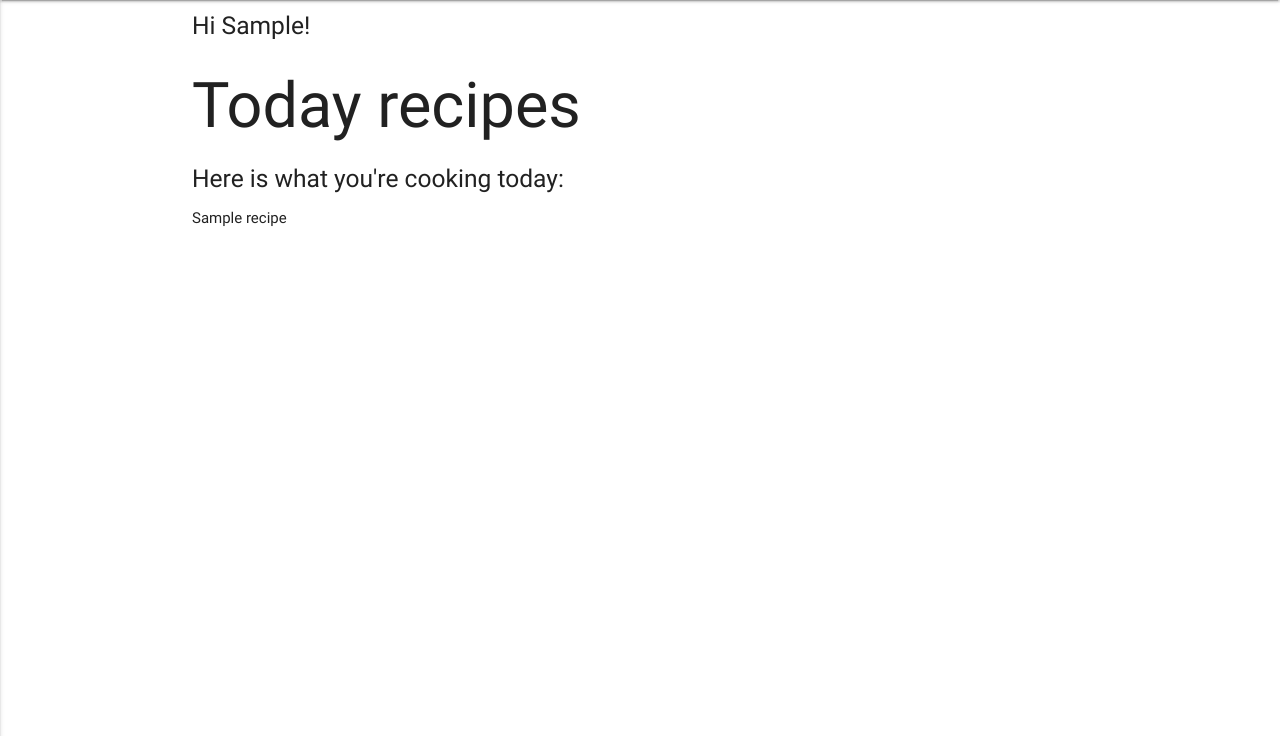
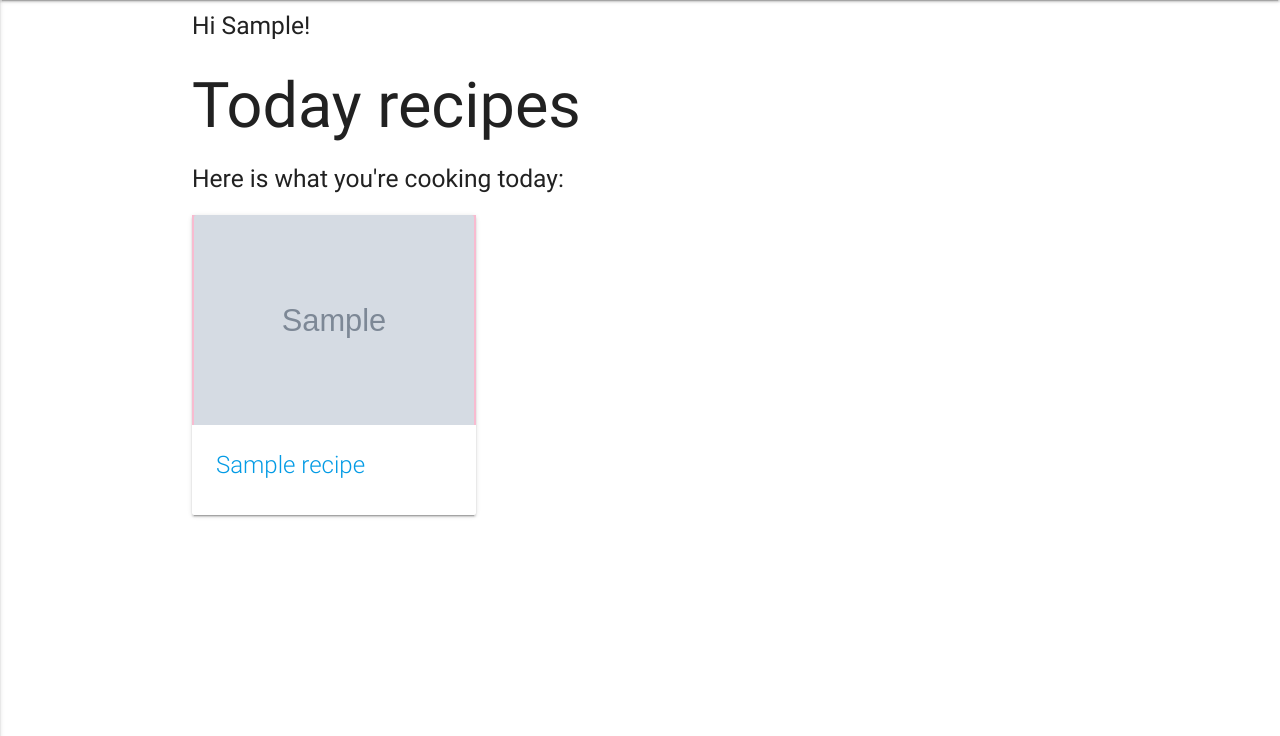
Before and after one commit to Alicja-Malinowska/Meal_Planner, a Flask app: page / in a window 1280 px wide. Shown: the part 64-800 px from the top of the page. Run offline with Flask 2, Linux system fonts and the light colour scheme; a user stored in the database is signed in; grey boxes marked "Sample" are stand-in pictures; a database or web service that is not in the repository returns one stand-in record (values such as "Sample title"); some libraries are stand-ins or nearby versions.

Commit message:
today recipes displayed as cards on home page

```diff
--- a/static/css/style.css
+++ b/static/css/style.css
@@ -12,6 +12,7 @@ nav .brand-logo {
     margin: auto;
     height: 60vh;
     table-layout: fixed;
+    margin-bottom: 1.5rem;
 }
 
 td {
@@ -151,10 +152,6 @@ tbody th {
     padding: 0 1rem;
 }
 
-.card.horizontal .card-image img {
-
-    max-width: 50%;
-}
 
 .actions {
     float: right;
@@ -188,7 +185,28 @@ tbody th {
     margin-top: 1rem;
 }
 
+#add-instruction {
+    margin: 0;
+}
 
+.home-card {
+    height: 300px;
+}
+
+.home-card .card-image {
+    height: 70%;
+    background-color: #f8bbd0;
+}
+.home-card .card-content {
+    height: 30%
+}
+
+.home-card .card-image img {
+    height: 100%;
+    margin: auto;
+    max-width: 100%;
+    width: auto;
+}
 
 @media only screen and (min-width: 993px) {
 
--- a/templates/home.html
+++ b/templates/home.html
@@ -7,9 +7,23 @@
   <h1>Today recipes</h1>
   <h5>Here is what you're cooking today:</h5>
   <p>{{message}}</p>
+  <div class="row">
   {% for recipe in today_recipes %}
-  <p>{{recipe.name}}</p>
+
+    <div class="col s12 m6 l4">
+      <div class="card home-card">
+        <div class="card-image">
+          <img src="{{ url_for('static', filename = 'images/recipe-images/' + recipe.image)}}">
+        </div>
+        <div class="card-content">
+          <span class="card-title"><a href="{{url_for('show_recipe', recipe_id=recipe._id)}}" class="truncate">{{ recipe.name }}</a></span>
+        </div>
+      </div>
+    </div>
+
+
   {% endfor %}
+</div>
   {% else %}
   This app is awesome!
   {% endif %}
--- a/templates/planner.html
+++ b/templates/planner.html
@@ -38,8 +38,8 @@
             </form>
         </div>
     </div>
+    <p class="center-align" id="add-instruction">Go to <a href="{{ url_for('recipes')}}">Recipes</a> to add them to your planner!</p>
 </div>
-
 <div class="hide-on-med-and-down">
     <table class="centered" id="planner">
         <thead>
```
